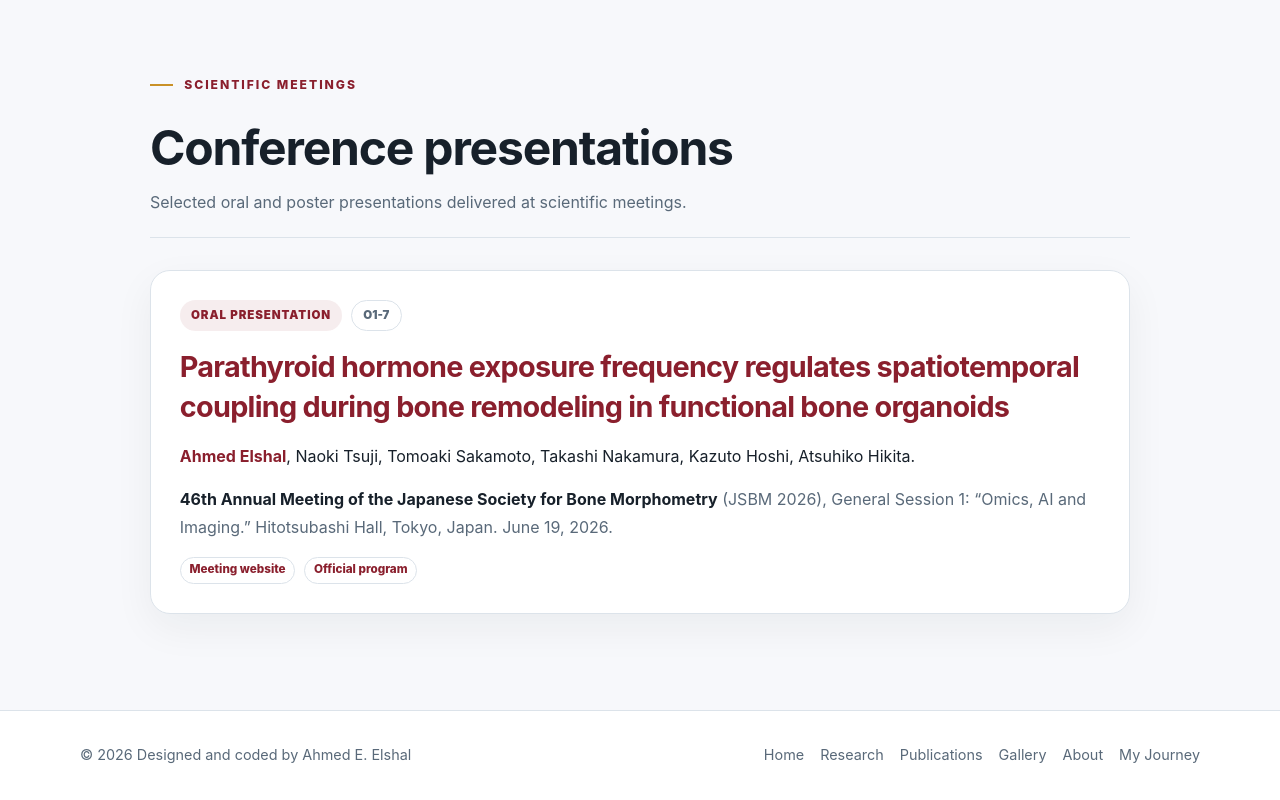
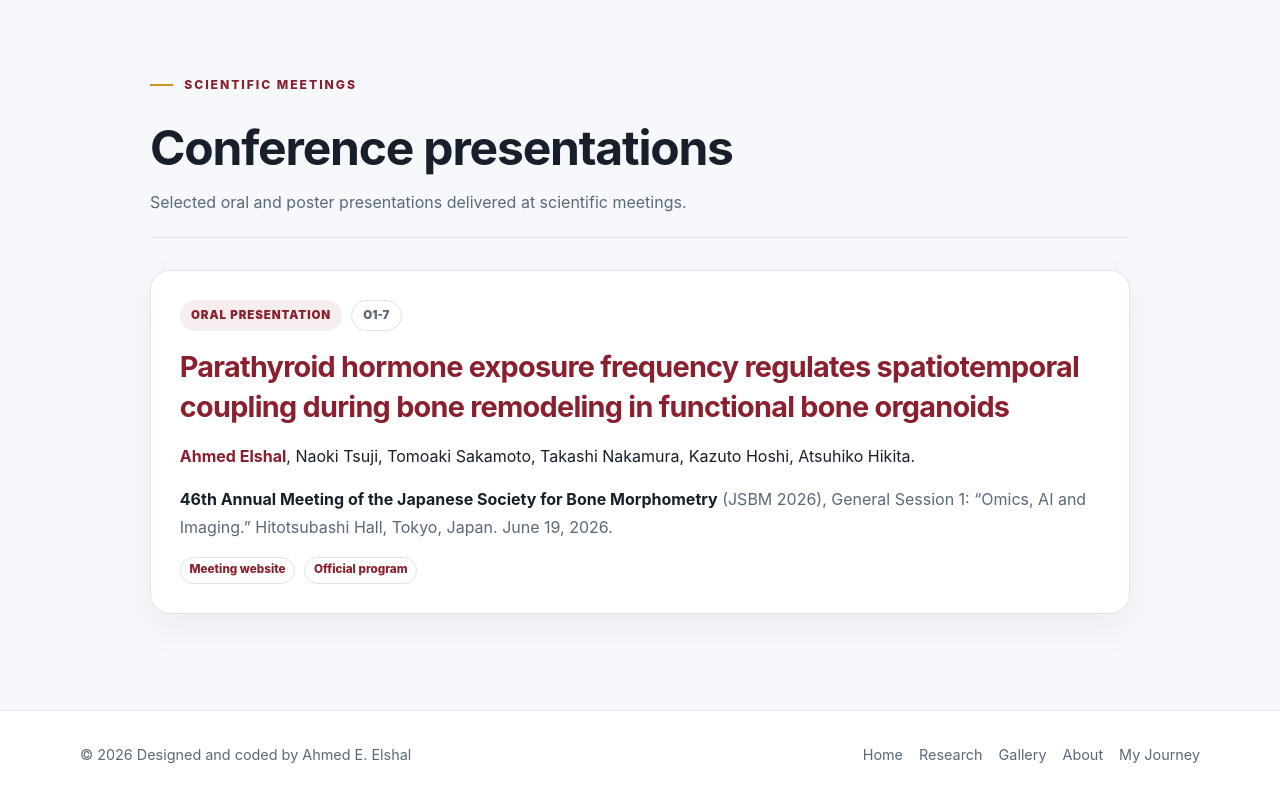
Before and after one commit to DrAhmedElsherbini/DrAhmedElsherbini.github.io, a plain HTML site: page publications.html in a window 1280 px wide. Shown: the part 2517-3317 px from the top of the page. Drawn offline with Linux system fonts and the light colour scheme.

Commit message:
Update publications.html

```diff
--- a/publications.html
+++ b/publications.html
@@ -881,7 +881,6 @@
       <div class="footer-links">
         <a href="index.html">Home</a>
         <a href="research.html">Research</a>
-        <a href="publications.html">Publications</a>
         <a href="gallery.html">Gallery</a>
         <a href="about.html">About</a>
         <a href="journey.html">My Journey</a>
```
